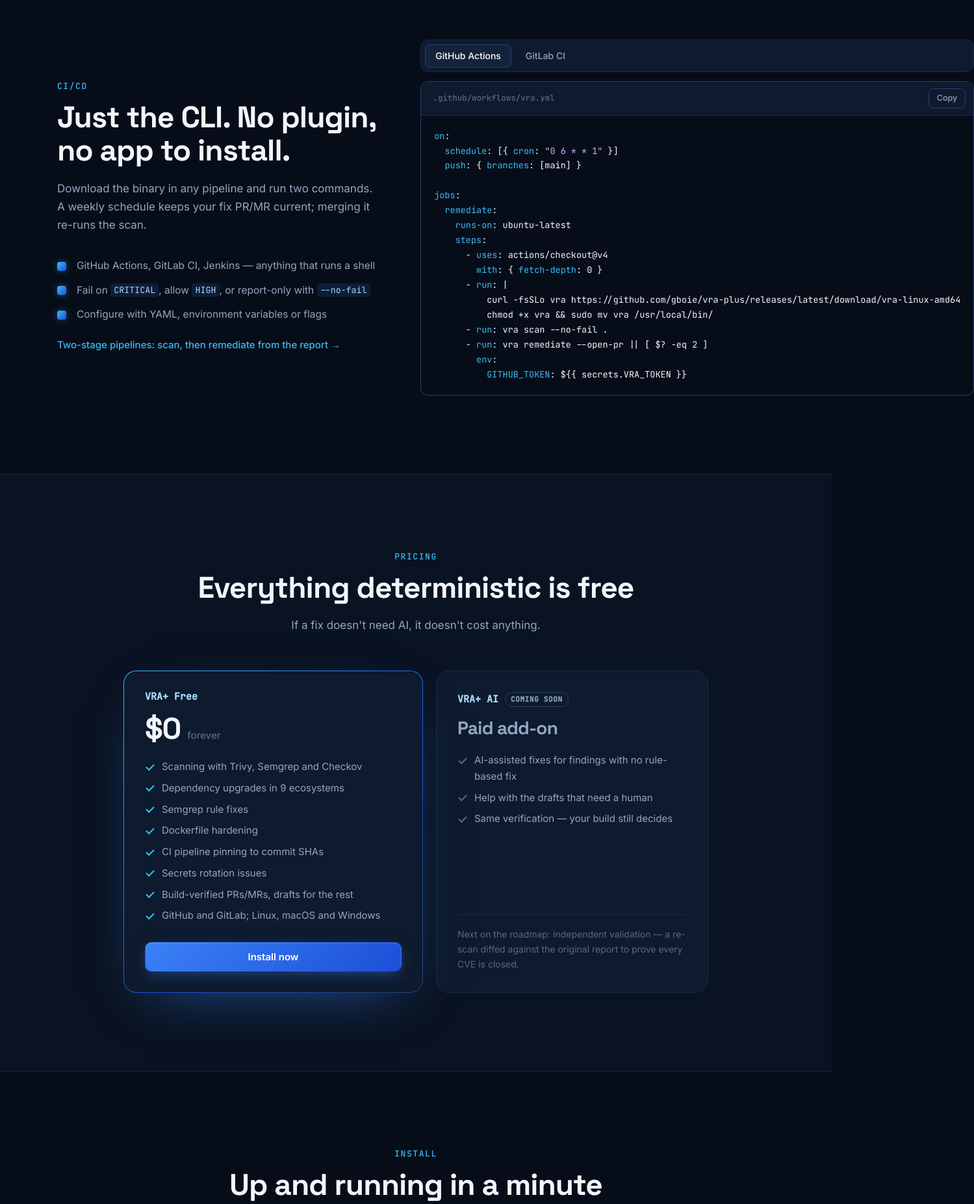
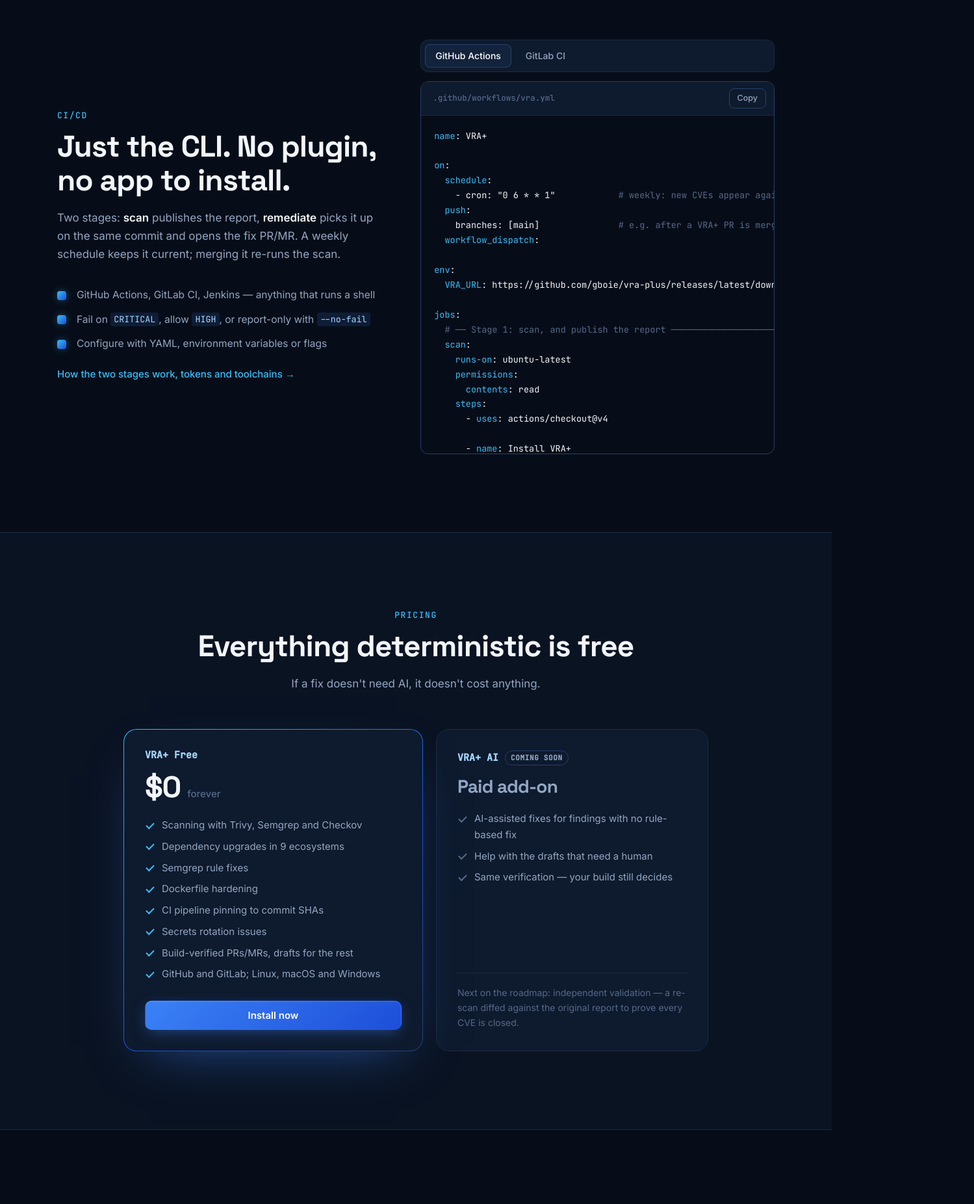
Before and after one commit to gboie/vra-plus, a plain HTML site: page index.html in a window 1280 px wide. Shown: the part 6860-8713 px from the top of the page at 65% size, 1499 px wide, since content can reach past the window. Drawn offline with Linux system fonts and the light colour scheme.

Commit message:
Home: two-stage GitHub and GitLab pipelines in the CI section; fix code block overflow and the build table on phones

```diff
--- a/index.html
+++ b/index.html
@@ -401,14 +401,14 @@
           <header class="section__head section__head--left reveal">
             <p class="kicker">CI/CD</p>
             <h2>Just the CLI. No plugin, no app to install.</h2>
-            <p>Download the binary in any pipeline and run two commands. A weekly schedule keeps your fix PR/MR current; merging it re-runs the scan.</p>
+            <p>Two stages: <strong>scan</strong> publishes the report, <strong>remediate</strong> picks it up on the same commit and opens the fix PR/MR. A weekly schedule keeps it current; merging it re-runs the scan.</p>
           </header>
           <ul class="points points--compact">
             <li class="reveal">GitHub Actions, GitLab CI, Jenkins — anything that runs a shell</li>
             <li class="reveal">Fail on <code>CRITICAL</code>, allow <code>HIGH</code>, or report-only with <code>--no-fail</code></li>
             <li class="reveal">Configure with YAML, environment variables or flags</li>
           </ul>
-          <p class="ci__more reveal"><a href="docs.html#pipelines">Two-stage pipelines: scan, then remediate from the report →</a></p>
+          <p class="ci__more reveal"><a href="docs.html#pipelines">How the two stages work, tokens and toolchains →</a></p>
         </div>
         <div class="tabs tabs--ci reveal">
           <div class="tabs__list" role="tablist" aria-label="CI platform">
@@ -417,40 +417,115 @@
           </div>
           <div class="code tabs__panel" role="tabpanel" id="ci-gh" aria-labelledby="t-ci-gh">
             <div class="code__bar"><p>.github/workflows/vra.yml</p><button class="copy" data-copy="ci-snippet-gh">Copy</button></div>
-<pre id="ci-snippet-gh"><code><span class="c-key">on</span>:
-  <span class="c-key">schedule</span>: [{ <span class="c-key">cron</span>: <span class="c-str">"0 6 * * 1"</span> }]
-  <span class="c-key">push</span>: { <span class="c-key">branches</span>: [main] }
+<pre id="ci-snippet-gh"><code><span class="c-key">name</span>: VRA+
+
+<span class="c-key">on</span>:
+  <span class="c-key">schedule</span>:
+    - cron: &quot;0 6 * * 1&quot;            <span class="c-dim"># weekly: new CVEs appear against unchanged code</span>
+  <span class="c-key">push</span>:
+    branches: [main]               <span class="c-dim"># e.g. after a VRA+ PR is merged</span>
+  <span class="c-key">workflow_dispatch</span>:
+
+<span class="c-key">env</span>:
+  <span class="c-key">VRA_URL</span>: https://github.com/gboie/vra-plus/releases/latest/download/vra-linux-amd64
 
 <span class="c-key">jobs</span>:
-  <span class="c-key">remediate</span>:
+  <span class="c-dim"># ── Stage 1: scan, and publish the report ──────────────────────────</span>
+  <span class="c-key">scan</span>:
     <span class="c-key">runs-on</span>: ubuntu-latest
+    <span class="c-key">permissions</span>:
+      <span class="c-key">contents</span>: read
     <span class="c-key">steps</span>:
       - <span class="c-key">uses</span>: actions/checkout@v4
-        <span class="c-key">with</span>: { <span class="c-key">fetch-depth</span>: 0 }
-      - <span class="c-key">run</span>: |
-          curl -fsSLo vra https://github.com/gboie/vra-plus/releases/latest/download/vra-linux-amd64
-          chmod +x vra &amp;&amp; sudo mv vra /usr/local/bin/
-      - <span class="c-key">run</span>: vra scan --no-fail .
-      - <span class="c-key">run</span>: vra remediate --open-pr || [ $? -eq 2 ]
+
+      - <span class="c-key">name</span>: Install VRA+
+        <span class="c-key">run</span>: curl -fsSLo vra &quot;$VRA_URL&quot; &amp;&amp; chmod +x vra &amp;&amp; sudo mv vra /usr/local/bin/
+
+      - <span class="c-key">name</span>: Scan
+        <span class="c-key">run</span>: vra scan --no-fail .
+
+      - <span class="c-key">name</span>: Publish the scan report
+        <span class="c-key">uses</span>: actions/upload-artifact@v4
+        <span class="c-key">with</span>:
+          <span class="c-key">name</span>: vra-scan-report
+          <span class="c-key">path</span>: vra-reports/scan-report.json
+          <span class="c-key">retention-days</span>: 7
+
+  <span class="c-dim"># ── Stage 2: fix what stage 1 found ────────────────────────────────</span>
+  <span class="c-key">remediate</span>:
+    <span class="c-key">needs</span>: scan
+    <span class="c-key">runs-on</span>: ubuntu-latest
+    <span class="c-key">permissions</span>:
+      contents: write              <span class="c-dim"># push the vra/* branches</span>
+      pull-requests: write         <span class="c-dim"># open / update the PRs</span>
+      issues: write                <span class="c-dim"># the secrets issue</span>
+    <span class="c-key">steps</span>:
+      - <span class="c-key">uses</span>: actions/checkout@v4
+        <span class="c-key">with</span>:
+          ref: ${{ github.sha }}   <span class="c-dim"># exactly the commit that was scanned</span>
+          <span class="c-key">fetch-depth</span>: 0
+          <span class="c-key">token</span>: ${{ secrets.VRA_TOKEN }}
+
+      <span class="c-dim"># Your build toolchain, so every fix is verified by your build and tests:</span>
+      - <span class="c-key">uses</span>: actions/setup-node@v4
+        <span class="c-key">with</span>: { node-version: &quot;20&quot; }
+
+      - <span class="c-key">name</span>: Install VRA+
+        <span class="c-key">run</span>: curl -fsSLo vra &quot;$VRA_URL&quot; &amp;&amp; chmod +x vra &amp;&amp; sudo mv vra /usr/local/bin/
+
+      - <span class="c-key">name</span>: Get the scan report from stage 1
+        <span class="c-key">uses</span>: actions/download-artifact@v4
+        <span class="c-key">with</span>:
+          <span class="c-key">name</span>: vra-scan-report
+          <span class="c-key">path</span>: vra-reports
+
+      - <span class="c-key">name</span>: Remediate and open the PR
         <span class="c-key">env</span>:
-          <span class="c-key">GITHUB_TOKEN</span>: ${{ secrets.VRA_TOKEN }}</code></pre>
+          <span class="c-dim"># A personal or app token: PRs opened with the default GITHUB_TOKEN</span>
+          <span class="c-dim"># don&#x27;t trigger your CI. Needs Contents, Pull requests, Issues and</span>
+          <span class="c-dim"># Workflows: Read and write.</span>
+          <span class="c-key">GITHUB_TOKEN</span>: ${{ secrets.VRA_TOKEN }}
+        <span class="c-dim"># Exit code 2 = some fixes need a human (draft PRs opened): not a failure.</span>
+        <span class="c-key">run</span>: vra remediate --open-pr --report vra-reports/scan-report.json || [ $? -eq 2 ]</code></pre>
           </div>
           <div class="code tabs__panel" role="tabpanel" id="ci-gl" aria-labelledby="t-ci-gl" hidden>
             <div class="code__bar"><p>.gitlab-ci.yml</p><button class="copy" data-copy="ci-snippet-gl">Copy</button></div>
-<pre id="ci-snippet-gl"><code><span class="c-key">vra</span>:
+<pre id="ci-snippet-gl"><code><span class="c-key">stages</span>: [scan, remediate]
+
+<span class="c-key">variables</span>:
+  <span class="c-key">VRA_URL</span>: https://github.com/gboie/vra-plus/releases/latest/download/vra-linux-amd64
+
+<span class="c-key">.vra</span>:
+  image: python:3.12               <span class="c-dim"># an image with your build toolchain</span>
+  <span class="c-key">before_script</span>:
+    - curl -fsSLo /usr/local/bin/vra &quot;$VRA_URL&quot; &amp;&amp; chmod +x /usr/local/bin/vra
   <span class="c-key">rules</span>:
-    - <span class="c-key">if</span>: <span class="c-str">$CI_PIPELINE_SOURCE == "schedule"</span>
-    - <span class="c-key">if</span>: <span class="c-str">$CI_COMMIT_BRANCH == $CI_DEFAULT_BRANCH</span>
+    - if: $CI_PIPELINE_SOURCE == &quot;schedule&quot;           <span class="c-dim"># weekly schedule</span>
+    - if: $CI_COMMIT_BRANCH == $CI_DEFAULT_BRANCH     <span class="c-dim"># e.g. after a VRA+ MR is merged</span>
+
+<span class="c-dim"># ── Stage 1: scan, and publish the report ────────────────────────────</span>
+<span class="c-key">vra-scan</span>:
+  <span class="c-key">extends</span>: .vra
+  <span class="c-key">stage</span>: scan
+  <span class="c-key">script</span>:
+    - vra scan --no-fail .
+  <span class="c-key">artifacts</span>:
+    <span class="c-key">paths</span>: [vra-reports/scan-report.json]
+    <span class="c-key">expire_in</span>: 7 days
+
+<span class="c-dim"># ── Stage 2: fix what stage 1 found ──────────────────────────────────</span>
+<span class="c-key">vra-remediate</span>:
+  <span class="c-key">extends</span>: .vra
+  <span class="c-key">stage</span>: remediate
+  needs: [vra-scan]                <span class="c-dim"># same commit; downloads the scan report</span>
   <span class="c-key">variables</span>:
-    <span class="c-key">GIT_DEPTH</span>: 0
+    GIT_DEPTH: 0                   <span class="c-dim"># full history to branch from</span>
   <span class="c-key">script</span>:
-    - curl -fsSLo vra https://github.com/gboie/vra-plus/releases/latest/download/vra-linux-amd64
-    - chmod +x vra &amp;&amp; mv vra /usr/local/bin/
-    - vra scan --no-fail .
-    <span class="c-dim"># GITLAB_TOKEN: api + write_repository</span>
-    - git remote set-url origin
-        <span class="c-str">"https://oauth2:$GITLAB_TOKEN@$CI_SERVER_HOST/$CI_PROJECT_PATH.git"</span>
-    - vra remediate --open-pr || [ $? -eq 2 ]</code></pre>
+    <span class="c-dim"># GITLAB_TOKEN: a masked CI/CD variable holding a project access token</span>
+    <span class="c-dim"># with the api + write_repository scopes (CI_JOB_TOKEN can&#x27;t open MRs).</span>
+    - git remote set-url origin &quot;https://oauth2:${GITLAB_TOKEN}@${CI_SERVER_HOST}/${CI_PROJECT_PATH}.git&quot;
+    <span class="c-dim"># Exit code 2 = some fixes need a human (draft MRs opened): not a failure.</span>
+    - vra remediate --open-pr --report vra-reports/scan-report.json || [ $? -eq 2 ]</code></pre>
           </div>
         </div>
       </div>
--- a/style.css
+++ b/style.css
@@ -325,7 +325,7 @@ strong { color: var(--text); font-weight: 600; }
 .verify, .ci { display: grid; gap: 48px; align-items: start; }
 @media (min-width: 980px) {
   .verify { grid-template-columns: 1.15fr 1fr; gap: 64px; }
-  .ci { grid-template-columns: 1fr 1.1fr; gap: 64px; align-items: center; }
+  .ci { grid-template-columns: minmax(0, 1fr) minmax(0, 1.1fr); gap: 64px; align-items: center; }
 }
 .points { list-style: none; padding: 0; margin: 0; display: grid; gap: 18px; }
 .points li {
@@ -356,7 +356,8 @@ strong { color: var(--text); font-weight: 600; }
 .table-card__foot { padding: 16px 22px; border-top: 1px solid var(--border); background: var(--bg-alt); color: var(--text-3); font-size: 14px; }
 @media (max-width: 480px) {
   .table-card th, .table-card td { padding: 11px 14px; }
-  .table-card th { white-space: normal; }
+  .table-card th { white-space: nowrap; width: auto; }
+  .table-card th code { word-break: normal; }
 }
 
 /* Deliverables */
@@ -755,3 +756,8 @@ span.flag__name { font-family: var(--font-display); font-size: 16px; }
 .tabs--docs .doc-code { margin-top: 0; max-height: 560px; overflow: auto; }
 .ci__more { margin-top: 22px; font-size: 15px; }
 .ci__more a { font-weight: 500; }
+
+/* Home CI examples: long two-stage pipelines scroll inside the block */
+.tabs--ci .code pre { max-height: 520px; overflow: auto; }
+.tabs--ci .tabs__panel, .tabs--ci .code { min-width: 0; max-width: 100%; }
+.ci .tabs--ci { margin: 0; max-width: none; width: 100%; min-width: 0; }
```
